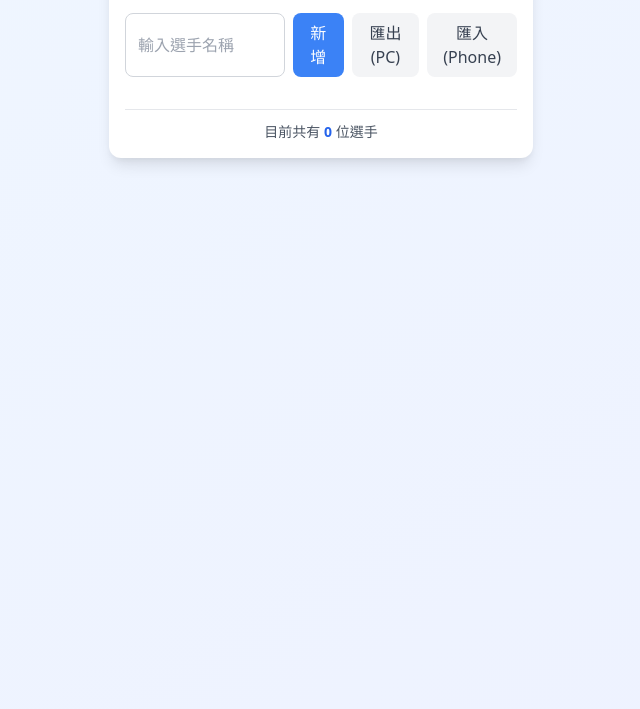
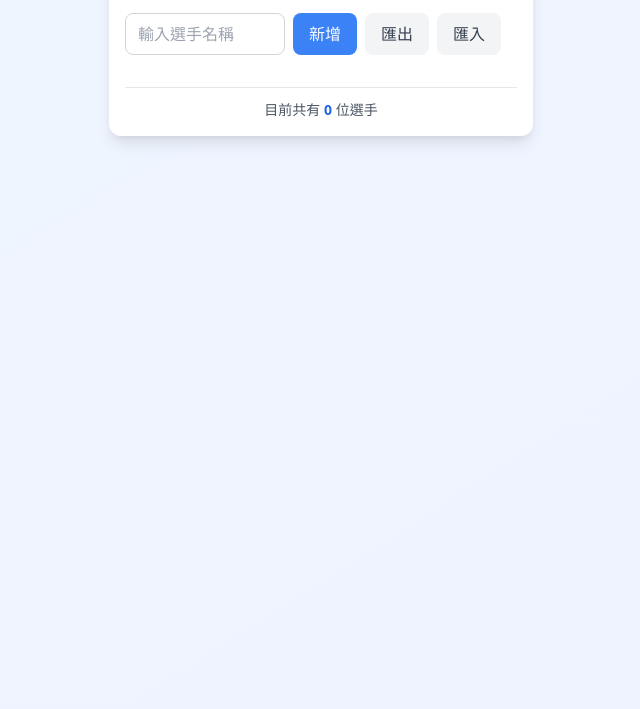
Before and after one commit to DinDon1978/baseball, a plain HTML site: page index.html in a window 1280 px wide. Shown: the part 91-800 px from the top of the page, without its empty margins (319-959 px from the left). Drawn offline with nearby package versions, Linux system fonts and the light colour scheme.

Commit message:
Update index.html

```diff
--- a/index.html
+++ b/index.html
@@ -66,12 +66,12 @@
 					</button>
 					<button type="button" onclick="exportData()"
 							class="bg-gray-100 hover:bg-gray-200 active:bg-gray-300 text-gray-700 px-4 py-2 rounded-lg transition-colors duration-200">
-						匯出(PC)
+						匯出
 					</button>
 					<input type="file" id="importFile" accept=".json" style="display: none" onchange="importData(this)">
 					<button type="button" onclick="document.getElementById('importFile').click()"
 							class="bg-gray-100 hover:bg-gray-200 active:bg-gray-300 text-gray-700 px-4 py-2 rounded-lg transition-colors duration-200">
-						匯入(Phone)
+						匯入
 					</button>
 				</div>
 			</form>
```
